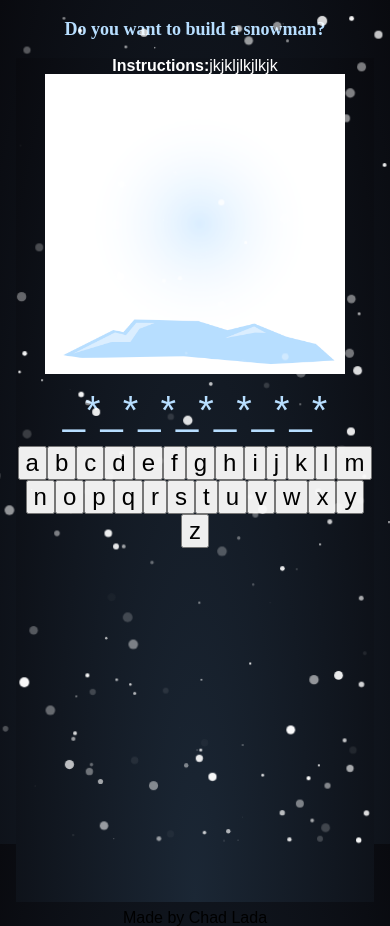
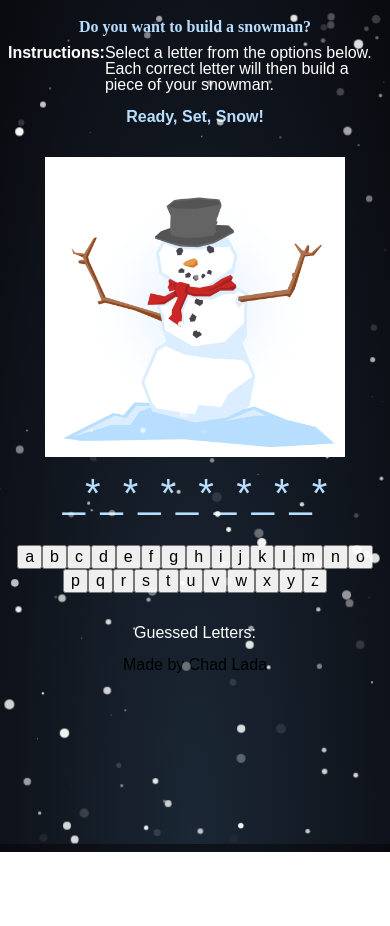
Before and after one commit to chadlada/Snowman, a React (Vite) app: page / in a window 390 px wide. Shown: the top 926 px of the page. After the commit the page ends 852 px from the top, so only its background shows below. Built offline with nearby package versions, Linux system fonts and the light colour scheme; a web font is replaced by a local one.

Commit message:
added imports images and some more static HTML (pretty much done I think)

```diff
--- a/src/App.tsx
+++ b/src/App.tsx
@@ -1,25 +1,45 @@
 import React from 'react'
-import step0 from './images/step_0.png'
+// import step0 from './images/step_0.png'
+// import step1 from './images/step_1.png'
+// import step2 from './images/step_2.png'
+// import step3 from './images/step_3.png'
+// import step4 from './images/step_4.png'
+// import step5 from './images/step_5.png'
+// import step6 from './images/step_6.png'
+import step7 from './images/step_7.png'
+import word from './wordlist.json'
 
 export function App() {
+  function _buttonClick() {
+    console.log('clicked')
+  }
+
+  const secretWord = word[0]
+  console.log(secretWord)
+
   return (
     <main>
       <header>
         <h1>Do you want to build a snowman?</h1>
       </header>
-      <body>
+
       <section className="instructions">
-          <strong>Instructions:</strong>jkjkljlkjlkjk
+        <strong>Instructions: </strong> Select a letter from the options below.
+        Each correct letter will then build a piece of your snowman. <br></br>
       </section>
+      <p className="instructions1"> Ready, Set, Snow!</p>
+      <br></br>
       <section className="snowman-image">
-          <img src={step0} width="300" />
+        <img src={step7} width="300" />
         <br></br>
       </section>
       <br></br>
       <section className="word-display">_*_*_*_*_*_*_*</section>
+
+      <br></br>
       <br></br>
       <section className="alphabet-buttons">
-          <button>a</button>
+        <button onClick={_buttonClick}>a</button>
         <button>b</button>
         <button>c</button>
         <button>d</button>
@@ -47,7 +67,9 @@ export function App() {
         <button>z</button>
       </section>
       <br></br>
-      </body>
+
+      <p className="guessed-letters">Guessed Letters:</p>
+
       <footer>Made by Chad Lada</footer>
     </main>
   )
--- a/src/index.scss
+++ b/src/index.scss
@@ -115,6 +115,23 @@ footer {
 
 @media all and (max-width: 494px) {
   header {
-    font-size: 9px;
+    font-size: 8px;
+  }
+
+  button {
+    font-size: 1rem;
   }
 }
+
+.instructions1 {
+  justify-content: center;
+  display: flex;
+  color: #b7deff;
+  font-weight: bold;
+}
+
+.guessed-letters {
+  color: white;
+  justify-content: center;
+  display: flex;
+}
```
Lines whose indentation alone changed are shown as unchanged.
